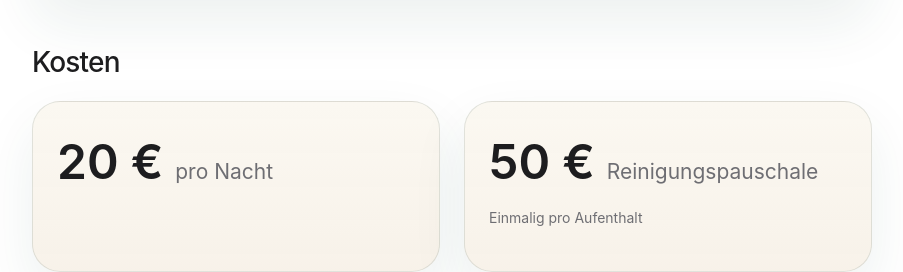
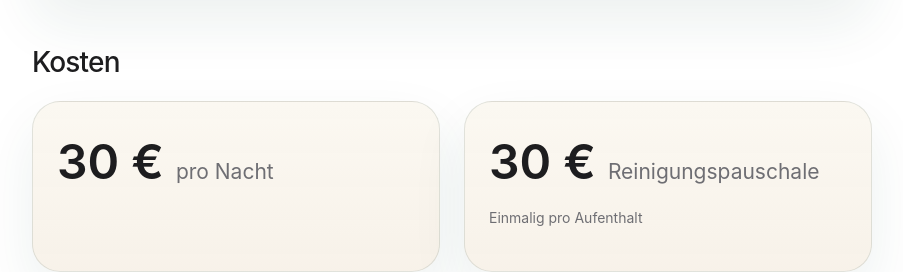
Before and after one commit to sheridanquartier/website, a Next.js app: page /intern/raumbuchungen/gaesteappartement in a window 1280 px wide. Shown: the part 2547-2819 px from the top of the page, without its empty margins (188-1091 px from the left). Built offline with nearby package versions, Linux system fonts and the light colour scheme; no server answers.

Commit message:
Update SPuJ guest apartment pricing

```diff
--- a/app/intern/raumbuchungen/gaesteappartement/page.tsx
+++ b/app/intern/raumbuchungen/gaesteappartement/page.tsx
@@ -117,13 +117,13 @@ export default function GaesteappartementPage() {
             <div className="grid grid-cols-1 md:grid-cols-2 gap-6">
               <div className="card">
                 <div className="flex items-baseline gap-3 mb-2">
-                  <span className="text-[48px] font-semibold text-[#1d1d1f]">20 €</span>
+                  <span className="text-[48px] font-semibold text-[#1d1d1f]">30 €</span>
                   <span className="text-[21px] text-[#6e6e73]">pro Nacht</span>
                 </div>
               </div>
               <div className="card">
                 <div className="flex items-baseline gap-3 mb-2">
-                  <span className="text-[48px] font-semibold text-[#1d1d1f]">50 €</span>
+                  <span className="text-[48px] font-semibold text-[#1d1d1f]">30 €</span>
                   <span className="text-[21px] text-[#6e6e73]">Reinigungspauschale</span>
                 </div>
                 <p className="text-[14px] text-[#6e6e73]">
--- a/app/intern/raumbuchungen/page.tsx
+++ b/app/intern/raumbuchungen/page.tsx
@@ -62,7 +62,7 @@ const bookableRooms = [
     community: 'Sheridan Park & Junia',
     name: 'Gästeappartement',
     description: 'Gemütliches Appartement mit Schlafsofa und Hochbett für bis zu 4 Personen. Ausgestattet mit Bad und WLAN.',
-    price: '20 €/Nacht',
+    price: '30 €/Nacht',
     link: '/intern/raumbuchungen/gaesteappartement',
     colorClass: 'border-[#2563EB]'
   },
```
